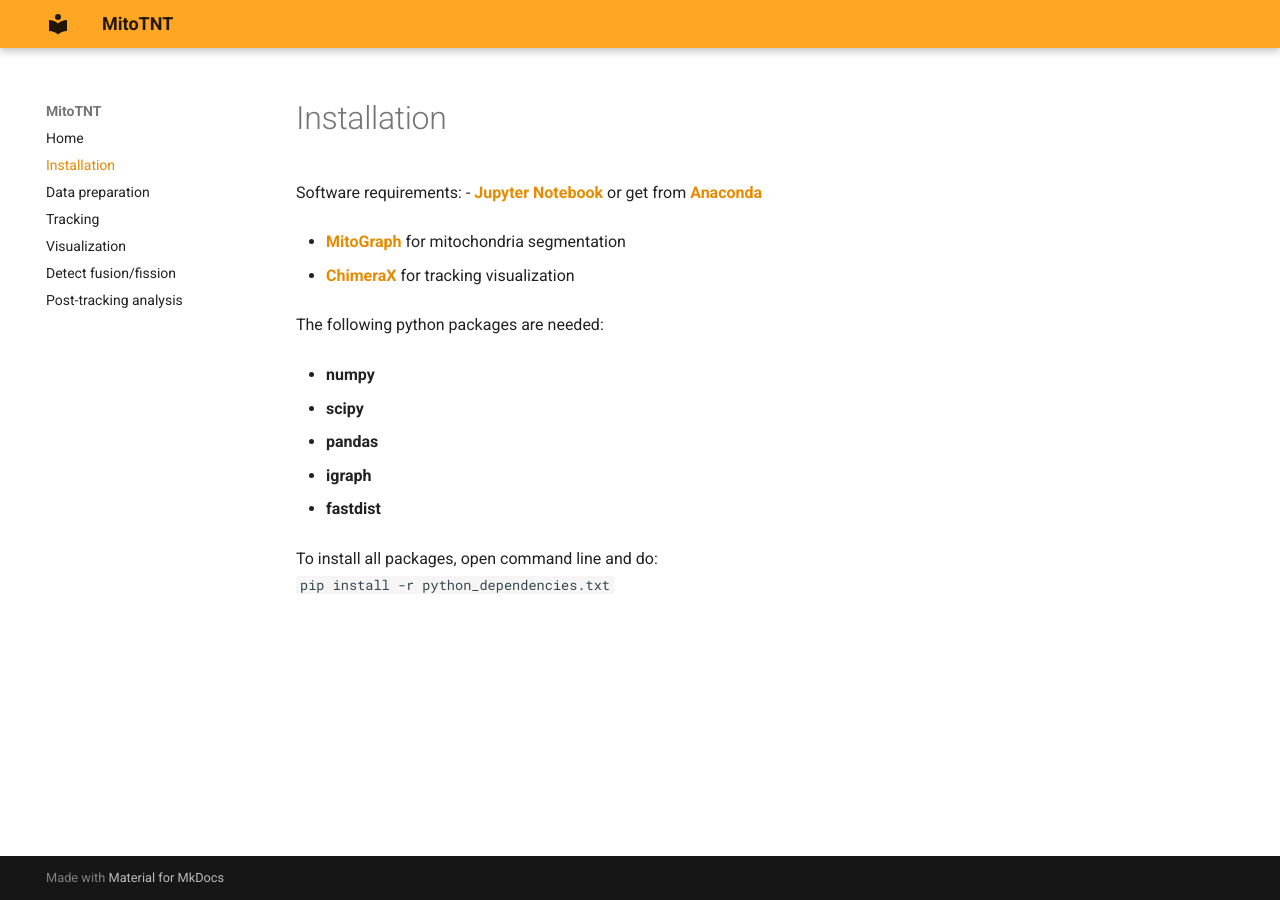
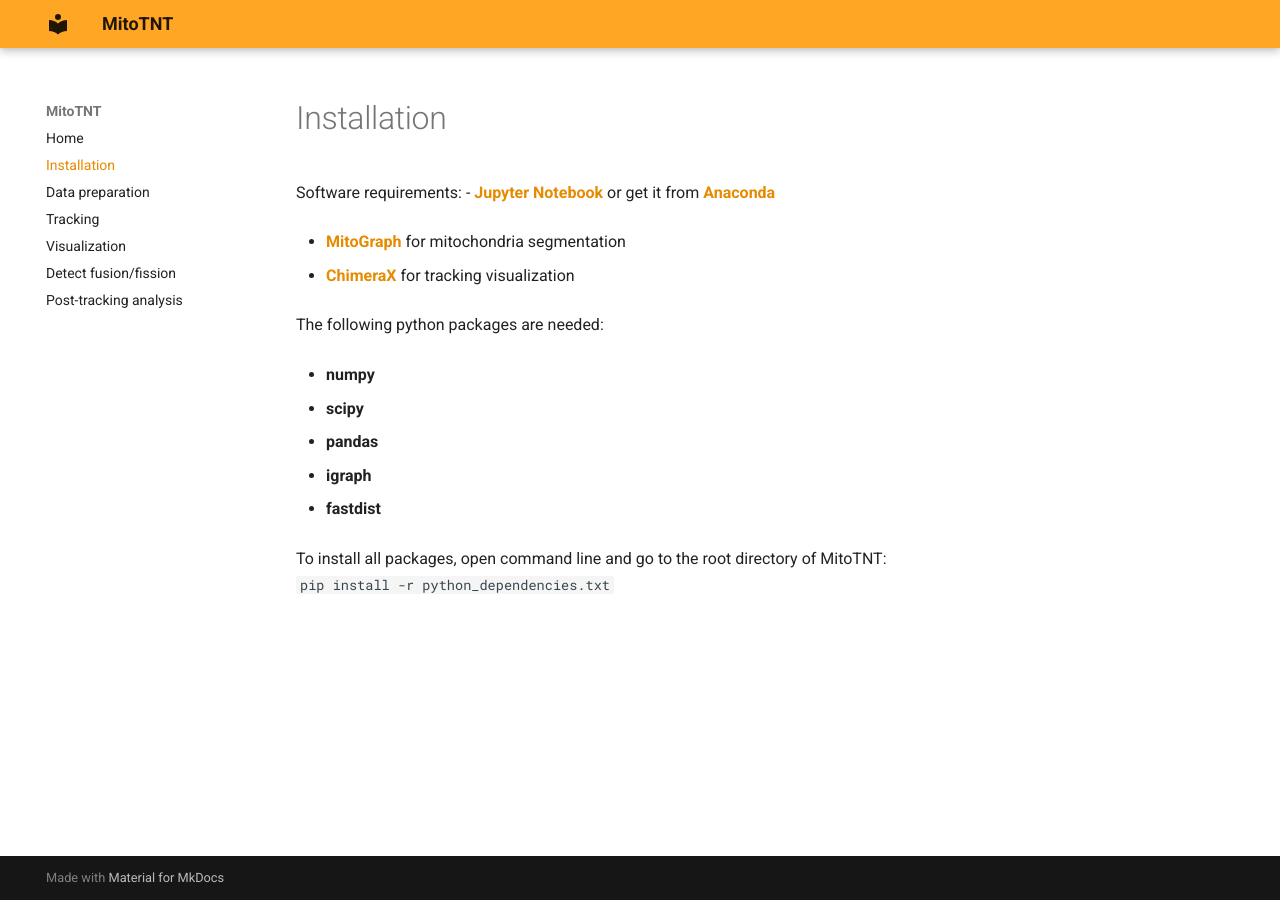
Before and after one commit to pylattice/MitoTNT, an MkDocs documentation site: the page built from docs/1_installation.md, in a window 1280 px wide. Built offline with MkDocs 1.6.1 and Material for MkDocs 9.7.7, drawn with Linux system fonts in a browser that asks for light colours.

Commit message:
Update 1_installation.md

```diff
--- a/docs/1_installation.md
+++ b/docs/1_installation.md
@@ -1,7 +1,7 @@
 # Installation
 
 Software requirements:
-- **[Jupyter Notebook](https://jupyter.org/)** or get from **[Anaconda](https://www.anaconda.com/products/distribution)**
+- **[Jupyter Notebook](https://jupyter.org/)** or get it from **[Anaconda](https://www.anaconda.com/products/distribution)**
 
 - **[MitoGraph](https://github.com/vianamp/MitoGraph/)** for mitochondria segmentation
 
@@ -19,7 +19,7 @@
 
 - **fastdist**
 
-To install all packages, open command line and do:
+To install all packages, open command line and go to the root directory of MitoTNT:
 ``
 pip install -r python_dependencies.txt
 ``
```
